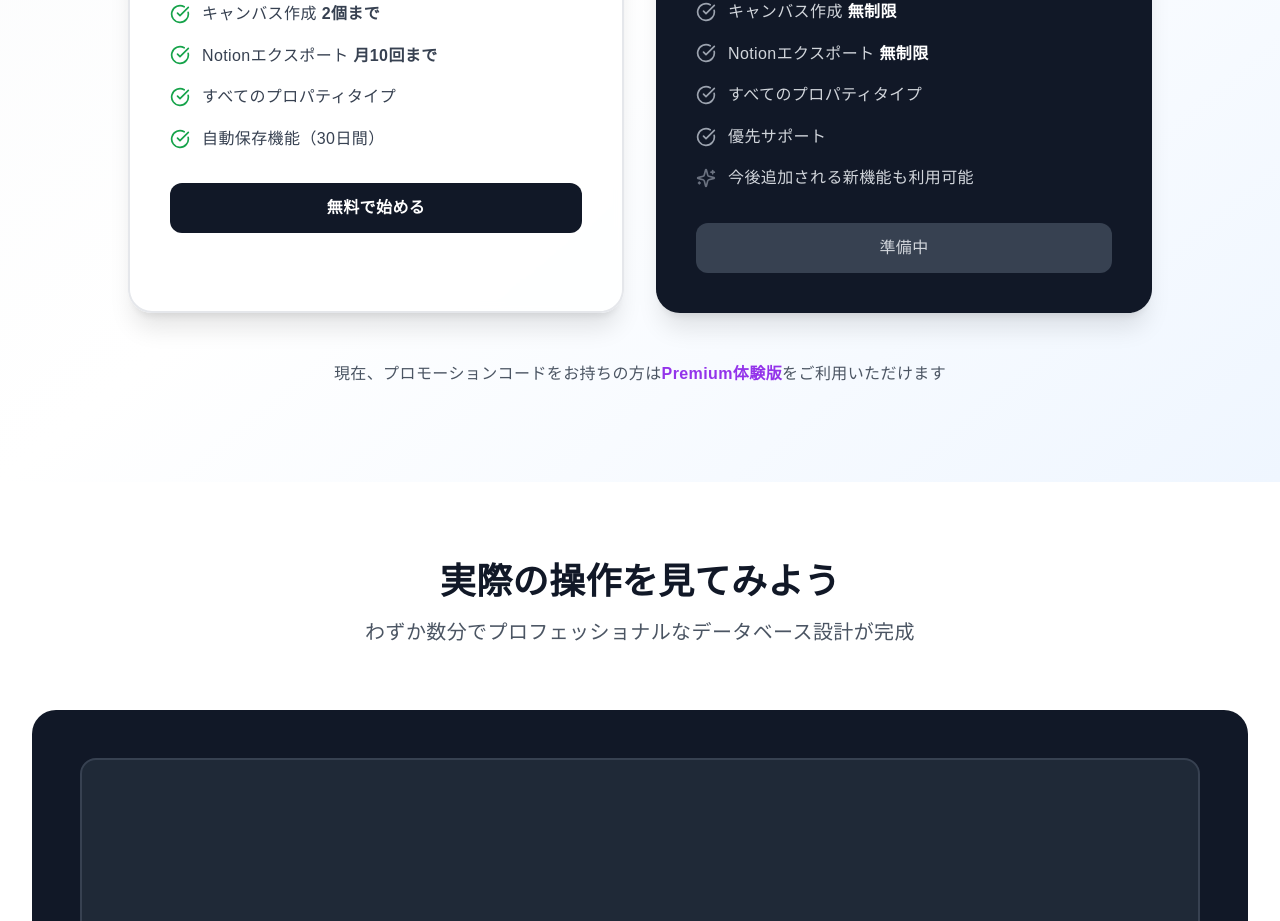
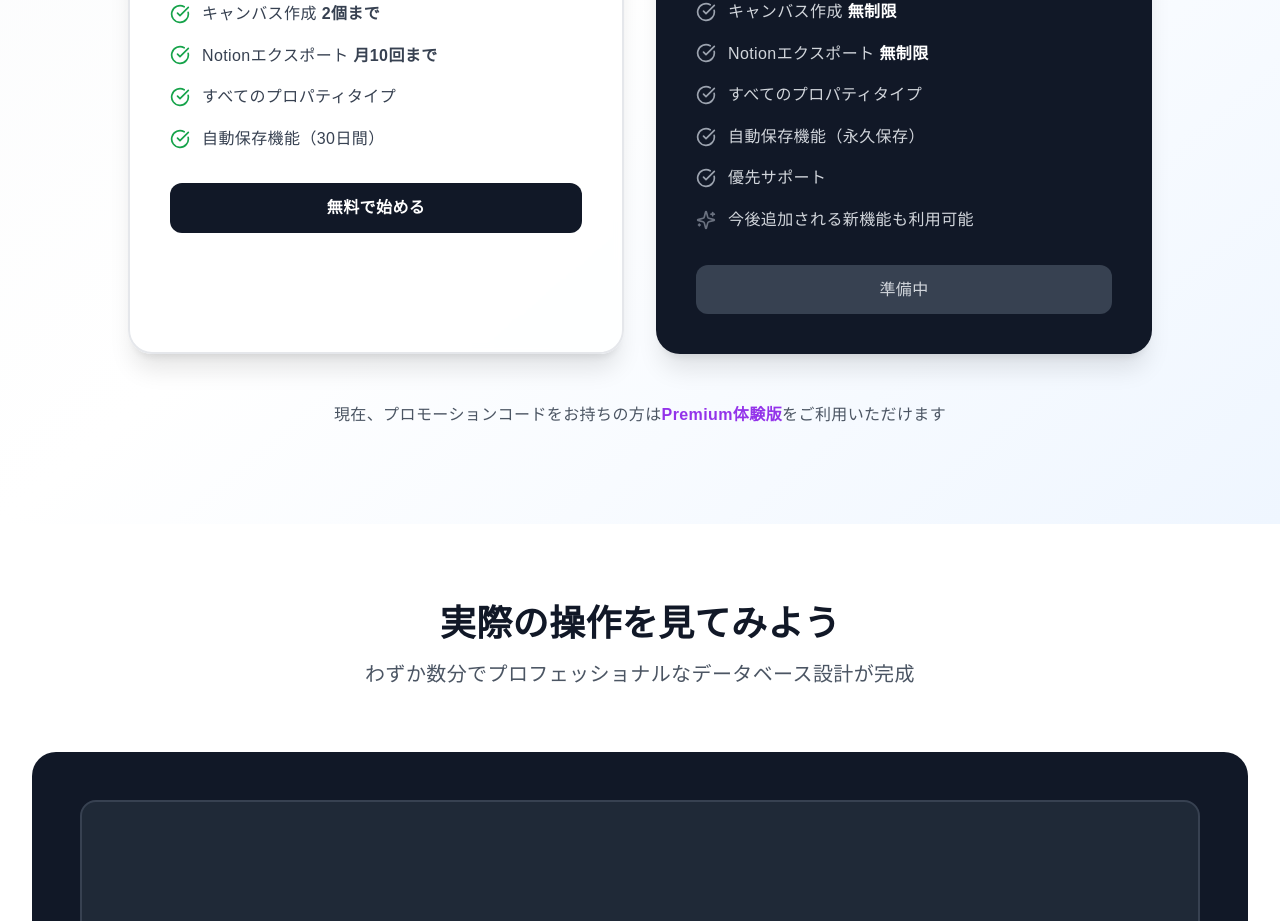
Before and after one commit to raymat-artlas/Notion-Database-Canvas, a Next.js app: page / in a window 1280 px wide. Shown: the part 2296-3217 px from the top of the page. Built offline with nearby package versions, Linux system fonts and the light colour scheme.

Commit message:
Add auto-save feature to premium plan descriptions
- Add '自動保存機能（永久保存）' to premium plan features
- Fix duplicate '優先サポート' entries in landing page
- Ensure consistent feature descriptions across pricing sections

```diff
--- a/src/app/landing/page.tsx
+++ b/src/app/landing/page.tsx
@@ -336,7 +336,7 @@ export default function LandingPage() {
                 </li>
                 <li className="flex items-center gap-3">
                   <CheckCircle className="w-5 h-5 text-gray-400 flex-shrink-0" />
-                  <span className="text-gray-300">優先サポート</span>
+                  <span className="text-gray-300">自動保存機能（永久保存）</span>
                 </li>
                 <li className="flex items-center gap-3">
                   <CheckCircle className="w-5 h-5 text-gray-400 flex-shrink-0" />
--- a/src/app/page.tsx
+++ b/src/app/page.tsx
@@ -351,6 +351,10 @@ export default function Home() {
                 </li>
                 <li className="flex items-center gap-3">
                   <CheckCircle className="w-5 h-5 text-gray-400 flex-shrink-0" />
+                  <span className="text-gray-300">自動保存機能（永久保存）</span>
+                </li>
+                <li className="flex items-center gap-3">
+                  <CheckCircle className="w-5 h-5 text-gray-400 flex-shrink-0" />
                   <span className="text-gray-300">優先サポート</span>
                 </li>
                 <li className="flex items-center gap-3">
```
